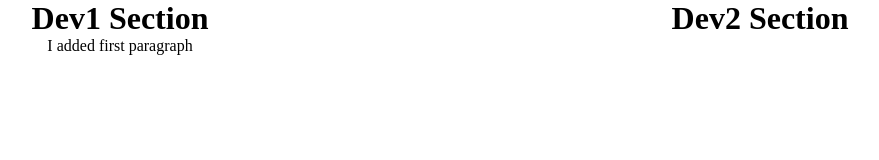
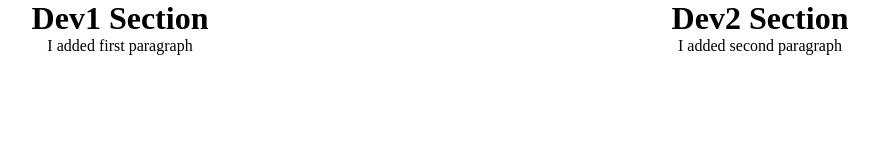
Before and after one commit to uzair-sayyed-practice/PushMergePull, a plain HTML site: page index.html in a window 1280 px wide. Shown: the whole page, without its empty margins (200-1079 px from the left). Drawn offline with Linux system fonts and the light colour scheme.

Commit message:
Added second paragraph

```diff
--- a/index.html
+++ b/index.html
@@ -15,6 +15,7 @@
     </div>
     <div>
         <h1>Dev2 Section</h1>
+        <p>I added second paragraph</p>
     </div>
     </div>
 </body>
```
